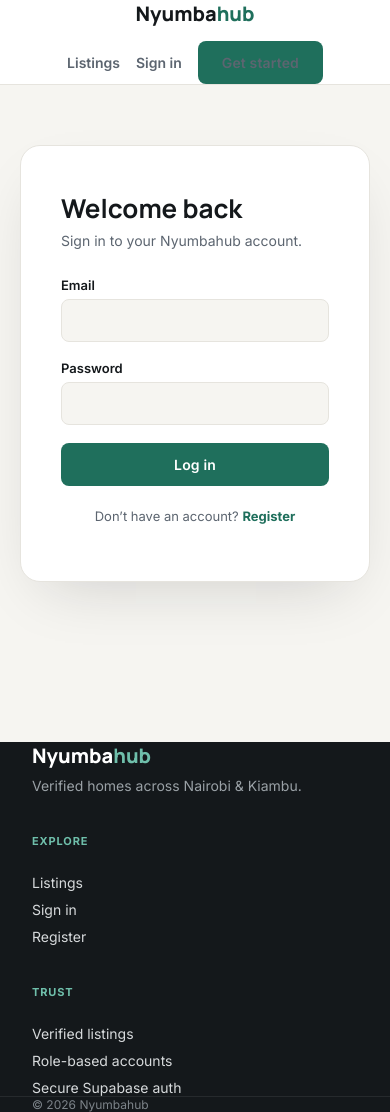
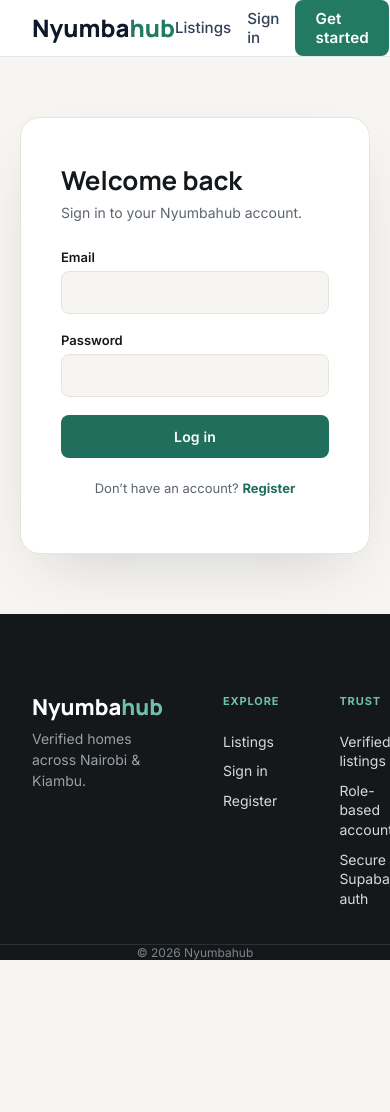
Before and after one commit to Njengaaa/MyNyumbahub, a React (Vite) app: page /login in a window 390 px wide. After the commit the page ends 960 px from the top, so only its background shows below. Built offline with nearby package versions, Linux system fonts and the light colour scheme; no server answers.

Commit message:
Add .env.example, fix Navbar button color, update Footer layout, and add seed listings

```diff
--- a/src/components/Footer.css
+++ b/src/components/Footer.css
@@ -1,21 +1,31 @@
 .footer {
-  background: var(--ink);
+  background: var(--ink, #0f172a);
   color: #d7dadc;
-  margin-top: 100px;
+  width: 100%;
+  margin-top: auto;
 }
 
-.footer-inner {
+/* Main footer content */
+.footer .footer-inner {
+  width: 100%;
+  max-width: 1100px;
+  margin: 0 auto;
+
   display: grid;
   grid-template-columns: 2fr 1fr 1fr;
-  gap: 40px;
-  padding: 64px 32px 40px;
+  gap: 60px;
+
+  padding: 80px 32px 36px !important;
+  box-sizing: border-box;
 }
 
+/* Logo */
 .footer-logo {
-  font-family: var(--font-display);
+  font-family: var(--font-display, sans-serif);
   font-weight: 800;
-  font-size: 20px;
-  color: #fff;
+  font-size: 22px;
+  line-height: 1.2;
+  color: #ffffff;
   margin: 0 0 8px;
 }
 
@@ -23,22 +33,26 @@
   color: #6fbfab;
 }
 
+/* Tagline */
 .footer-tagline {
   font-size: 14px;
   color: #9aa1a6;
   margin: 0;
   max-width: 280px;
+  line-height: 1.5;
 }
 
+/* Column headings */
 .footer-heading {
   font-size: 11px;
   font-weight: 700;
   letter-spacing: 0.08em;
   text-transform: uppercase;
   color: #6fbfab;
-  margin: 0 0 16px;
+  margin: 0 0 14px;
 }
 
+/* Footer columns */
 .footer-col {
   display: flex;
   flex-direction: column;
@@ -46,25 +60,43 @@
   font-size: 14px;
 }
 
-.footer-col a {
+.footer-col a,
+.footer-col span {
   color: #d7dadc;
   text-decoration: none;
+  line-height: 1.4;
+  transition: color 0.2s ease;
 }
 
 .footer-col a:hover {
-  color: #fff;
+  color: #ffffff;
 }
 
+/* Copyright section */
 .footer-bottom {
-  border-top: 1px solid rgba(255, 255, 255, 0.08);
-  padding: 20px 32px;
+  width: 100%;
+  max-width: 1100px;
+  margin: 0 auto;
+
+  border-top: 1px solid rgba(255, 255, 255, 0.1);
+
+  padding: 18px 32px;
+  box-sizing: border-box;
+
   font-size: 12px;
   color: #7d848a;
 }
 
+/* Mobile */
 @media (max-width: 720px) {
   .footer-inner {
     grid-template-columns: 1fr;
-    padding: 48px 24px 32px;
+    gap: 28px;
+    padding: 40px 24px 30px;
+  }
+
+  .footer-bottom {
+    padding: 18px 24px;
+    text-align: center;
   }
 }
--- a/src/components/Footer.jsx
+++ b/src/components/Footer.jsx
@@ -1,3 +1,4 @@
+import React from 'react';
 import { Link } from 'react-router-dom';
 import './Footer.css';
 
@@ -27,7 +28,9 @@ function Footer() {
         </div>
       </div>
 
-      <div className="footer-bottom container">© {new Date().getFullYear()} Nyumbahub</div>
+      <div className="footer-bottom container">
+        © {new Date().getFullYear()} Nyumbahub
+      </div>
     </footer>
   );
 }
--- a/src/components/Navbar.css
+++ b/src/components/Navbar.css
@@ -1,76 +1,135 @@
 .navbar {
-  border-bottom: 1px solid var(--border);
-  background: var(--surface);
+  background-color: #ffffff;
+  border-bottom: 1px solid #e5e7eb;
   position: sticky;
   top: 0;
-  z-index: 50;
+  z-index: 1000;
+  width: 100%;
 }
 
 .navbar-inner {
+  max-width: 1200px;
+  margin: 0 auto;
   display: flex;
+  justify-content: space-between;
   align-items: center;
-  justify-content: space-between;
-  height: 76px;
+  padding: 1rem 2rem;
+  box-sizing: border-box;
 }
 
+/* Logo Styling */
 .navbar-logo {
-  font-family: var(--font-display);
+  font-family: var(--font-display, sans-serif);
+  font-size: 1.5rem;
   font-weight: 800;
-  font-size: 20px;
-  color: var(--ink);
+  color: #0f172a;
   text-decoration: none;
 }
 
 .navbar-logo span {
-  color: var(--accent);
+  color: #237a62; /* Your primary green accent color */
 }
 
+/* Navigation Links Container */
 .navbar-links {
   display: flex;
   align-items: center;
-  gap: 28px;
+  gap: 1.5rem;
 }
 
+/* Standard Nav Links */
 .navbar-links a {
-  font-size: 14px;
-  font-weight: 600;
-  color: var(--ink-soft);
+  color: #334155;
   text-decoration: none;
-  transition: color 0.15s ease;
+  font-weight: 500;
+  font-size: 0.95rem;
+  transition: color 0.2s ease;
 }
 
 .navbar-links a:hover {
-  color: var(--ink);
+  color: #237a62;
 }
 
-.navbar-cta {
-  padding: 10px 20px;
+/* 🟢 FIX: "Get Started" CTA Button Text Color */
+.navbar-cta,
+a.navbar-cta,
+a.btn-accent {
+  background-color: #237a62 !important;
+  color: #ffffff !important; /* Forces text to white before hover */
+  padding: 0.55rem 1.25rem !important;
+  border-radius: 8px;
+  font-weight: 600 !important;
+  text-decoration: none !alignment;
+  transition: background-color 0.2s ease, transform 0.1s ease !important;
+  display: inline-flex;
+  align-items: center;
+  justify-content: center;
 }
 
+.navbar-cta:hover,
+a.navbar-cta:hover,
+a.btn-accent:hover {
+  background-color: #1b6350 !important; /* Slightly darker shade on hover */
+  color: #ffffff !important; /* Stays white on hover */
+}
+
+/* User Role Badges */
+.badge {
+  padding: 0.25rem 0.6rem;
+  border-radius: 9999px;
+  font-size: 0.75rem;
+  font-weight: 600;
+  text-transform: capitalize;
+}
+
+.badge-landlord {
+  background-color: #e0f2fe;
+  color: #0369a1;
+}
+
+.badge-tenant {
+  background-color: #f0fdf4;
+  color: #15803d;
+}
+
+/* Logout Button */
 .navbar-logout {
-  background: none;
-  border: none;
-  font-size: 14px;
-  font-weight: 600;
-  color: var(--ink-soft);
-  padding: 0;
+  background: transparent;
+  border: 1px solid #cbd5e1;
+  color: #475569;
+  padding: 0.45rem 0.9rem;
+  border-radius: 6px;
+  font-weight: 500;
+  cursor: pointer;
+  transition: all 0.2s ease;
 }
 
 .navbar-logout:hover {
-  color: var(--danger);
+  background-color: #f8fafc;
+  color: #0f172a;
+  border-color: #94a3b8;
 }
 
-@media (max-width: 720px) {
+/* Mobile Adjustments */
+@media (max-width: 640px) {
   .navbar-inner {
-    height: auto;
-    padding: 16px 20px;
-    flex-direction: column;
-    gap: 14px;
+    padding: 1rem;
   }
 
   .navbar-links {
-    flex-wrap: wrap;
-    justify-content: center;
-    gap: 16px;
+    gap: 1rem;
   }
 }
+
+/* Ensure the "Get started" CTA text color is always white */
+a.navbar-cta,
+a.btn-accent,
+.navbar-links a.navbar-cta {
+  color: #ffffff !important;
+}
+
+a.navbar-cta:hover,
+a.btn-accent:hover,
+.navbar-links a.navbar-cta:hover {
+  color: #ffffff !important;
+}
```
Also changed, not shown: 1 other file (tests, documents, lock files or other folders).
